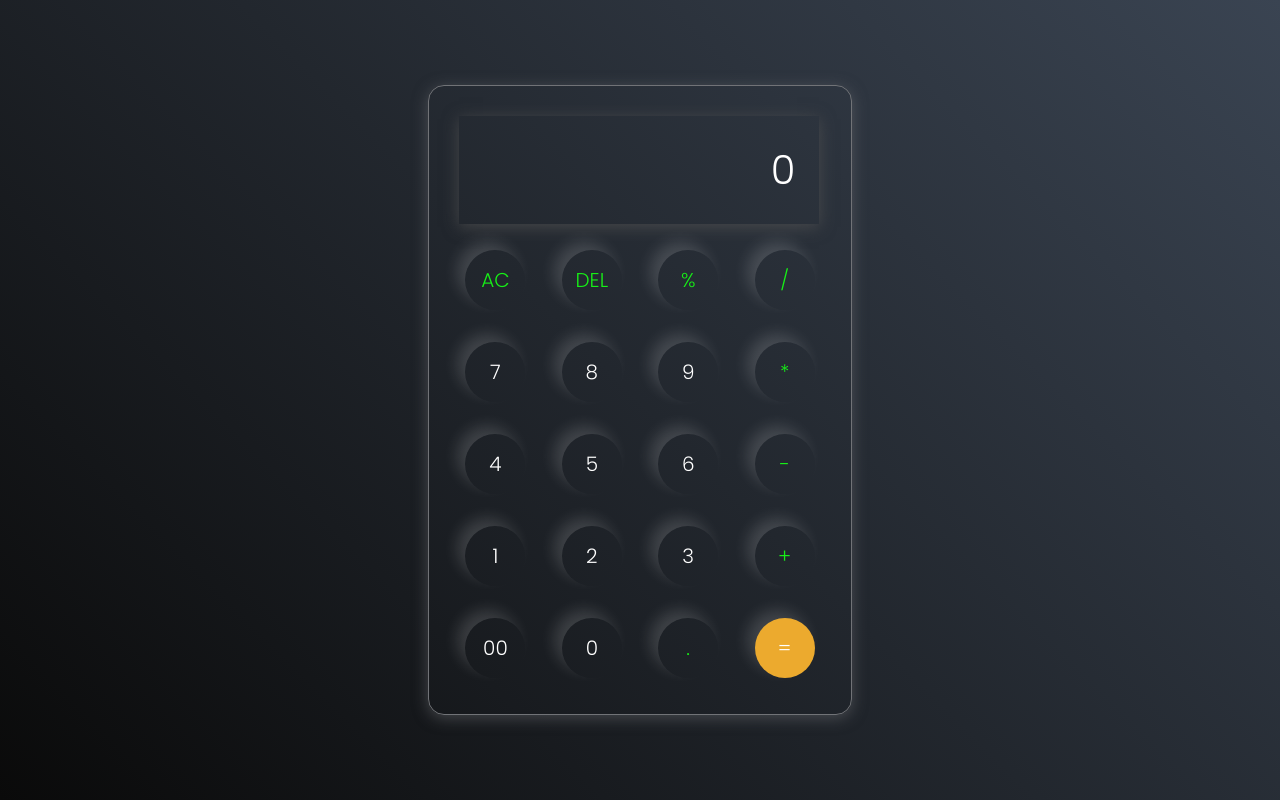
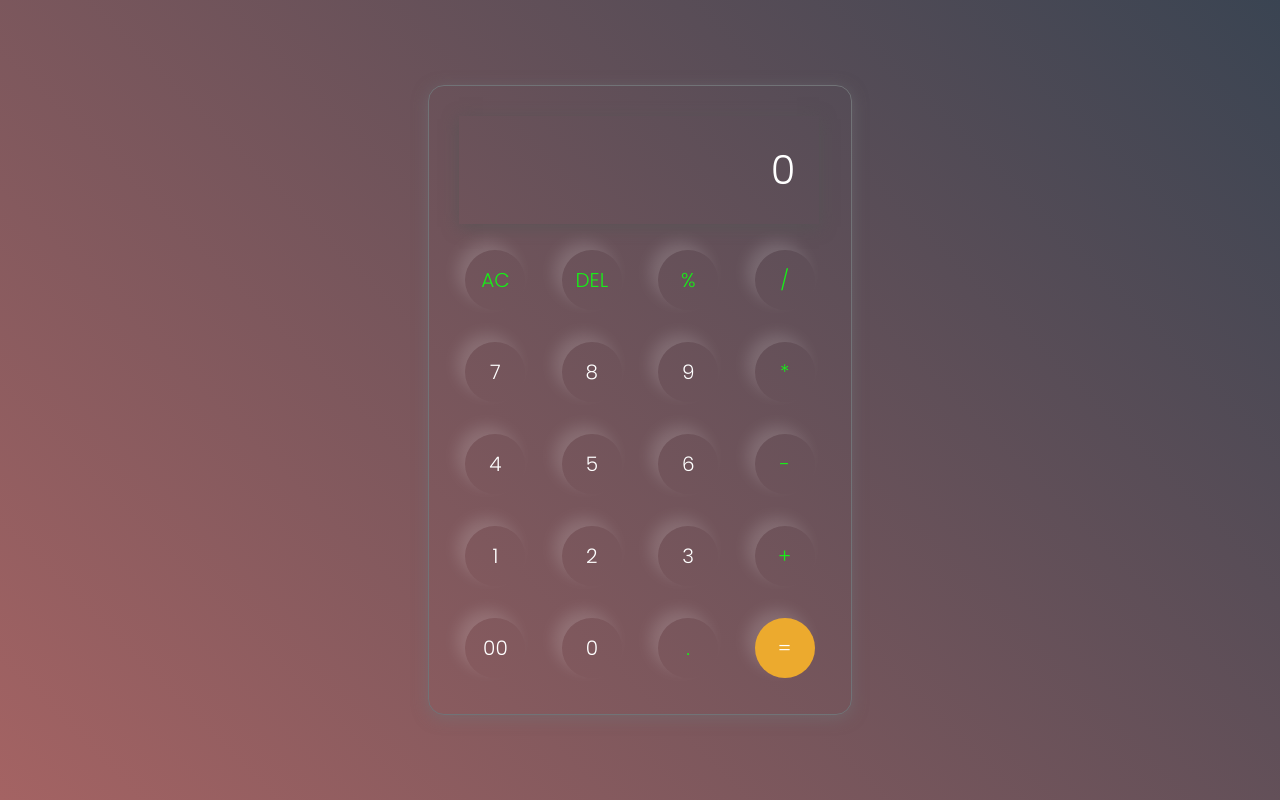
Before and after one commit to Preethesh07/simple_calculator, a plain HTML site: page index.html in a window 1280 px wide. Drawn offline with Linux system fonts and the light colour scheme.

Commit message:
second change

```diff
--- a/styl.css
+++ b/styl.css
@@ -14,7 +14,7 @@ body {
     display: flex;
     justify-content: center;
     align-items: center;
-    background: linear-gradient(45deg,#0a0a0a,#3a4452);
+    background: linear-gradient(45deg,#a46363,#3a4452);
 
 }
 .calculator {
```
